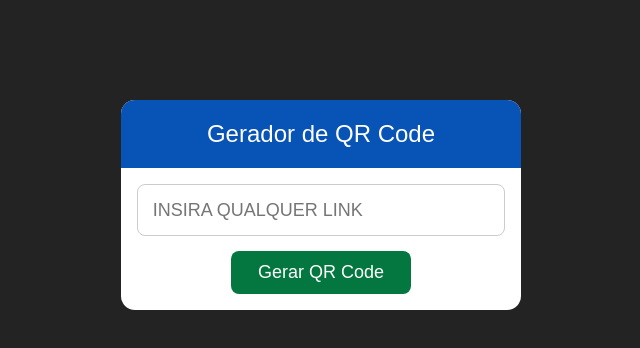
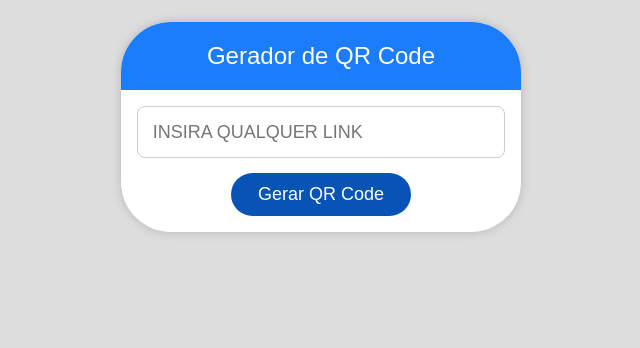
Before and after one commit to Antoni0-Miguel/gerador-QRCode, a plain HTML site: page index.html in a window 1280 px wide. Shown: the whole page, without its empty margins (319-959 px from the left). Drawn offline with Linux system fonts and the light colour scheme.

Commit message:
Update style.css

```diff
--- a/src/style.css
+++ b/src/style.css
@@ -4,34 +4,35 @@
   box-sizing: border-box;
 }
 
-body{
-  background-color: #232323;
+body {
+  background-color: #ddd;
   max-height: 100vh;
 }
 
-.form{
+.form {
   background-color: #ffffff;
+  box-shadow: 0 0 10px rgba(67, 67, 68, 0.25);
   font-family: sans-serif;
   text-align: center;
-  margin: 100px auto;
+  margin: 22px auto;
   padding: 16px;
   max-width: 400px;
-  border-radius: 14px;
+  border-radius: 50px;
 }
 
-.form h1{
+.form h1 {
   text-align: center;
   font-size: 24px;
   font-weight: 300;
   color: #fff;
-  background: #0853b6;
+  background: #1c7dfc;
   padding: 20px 0;
   margin: -16px -16px 16px -16px;
-  border-radius: 14px 14px 0 0;
+  border-radius: 50px 50px 0 0;
 }
 
 .form input[type="text"],
-.form input[type="url"]{
+.form input[type="url"] {
   width: 100%;
   padding: 4%;
   margin-bottom: 4%;
@@ -43,42 +44,45 @@ body{
 }
 
 .form input[type="text"]:focus,
-.form input[type="url"]:focus{
+.form input[type="url"]:focus {
   box-shadow: 0 0 4px #5868bf;
   padding: 4%;
   border: 1px solid #5868bf;
 }
 
-.form button{
+.form button {
   width: 180px;
   margin: 0 auto;
   padding: 3%;
-  background: #03773f;
+  background: #0853b6;
   color: #fff;
   border: none;
-  border-radius: 8px;
+  border-radius: 50px;
   border-top-style: none;
   border-right-style: none;
   border-left-style: none;
   font-size: 18px;
   cursor: pointer;
+  transition: 0.5s;
 }
 
-.form button:hover{
-  background: #10b968;
+.form button:hover {
+  background: #1c7dfc;
+  transform: scale(1.1);
 }
 
-#qrcode-container{
+#qrcode-container {
   display: none;
 }
 
-.qrcode{
+.qrcode {
   padding: 16px;
   margin-bottom: 32px;
 }
 
-.qrcode img{
+.qrcode img {
   margin: 0 auto;
   box-shadow: 0 0 10px rgba(67, 67, 68, 0.25);
   padding: 4px;
+  border-radius: 8px;
 }
```
